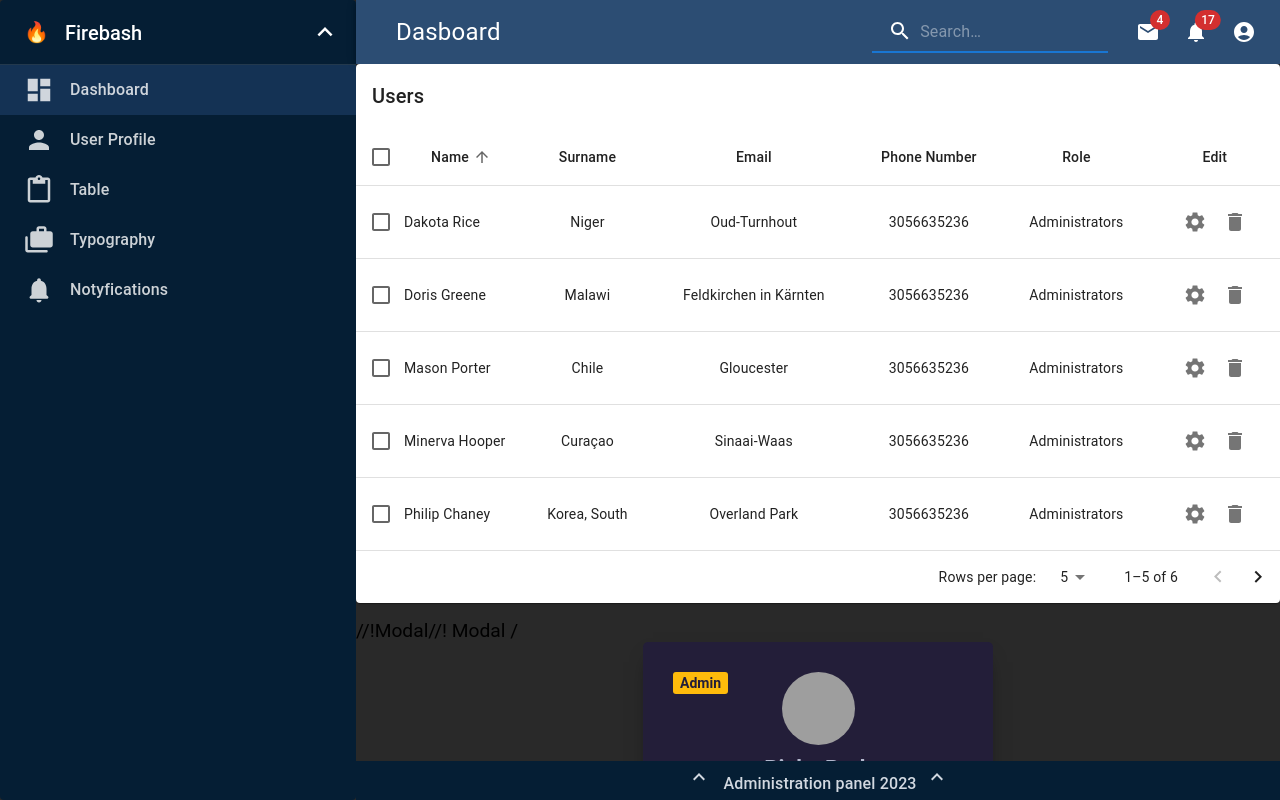
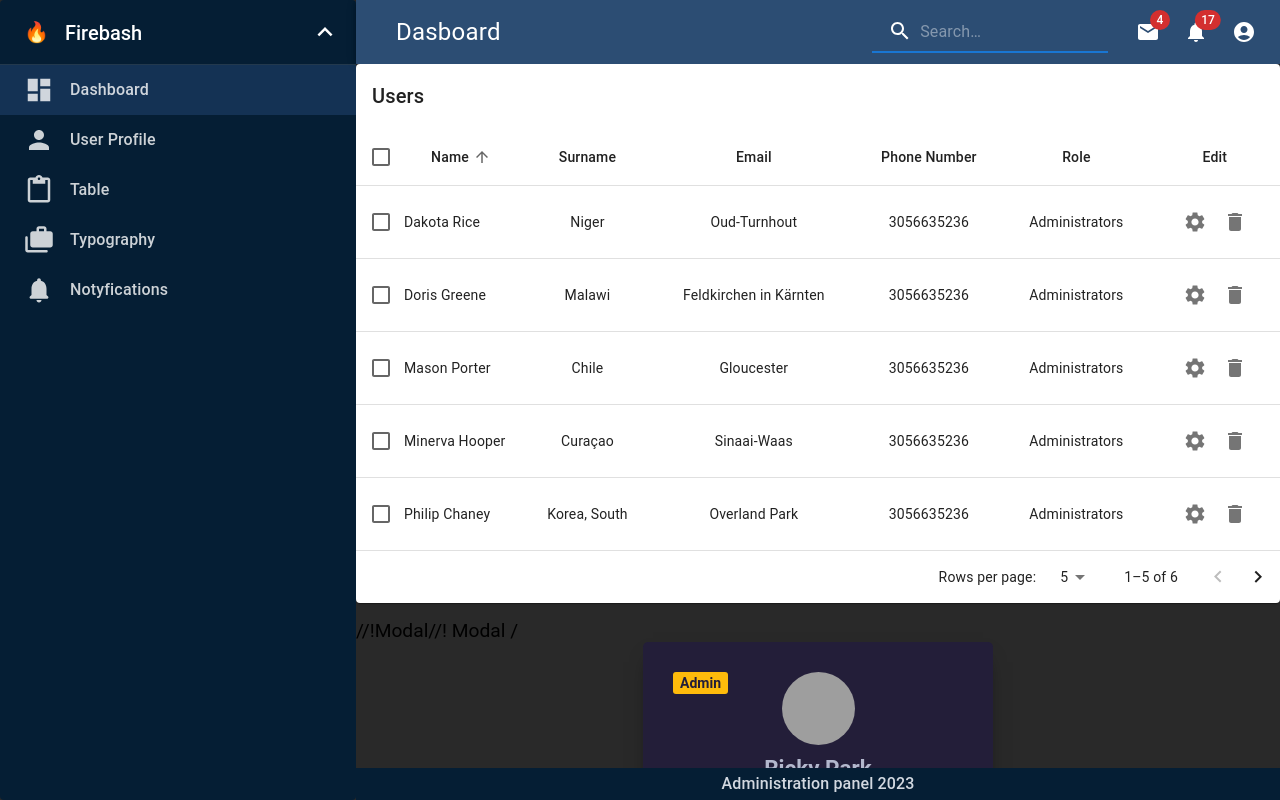
Before and after one commit to Robert-gut/admin-panel, a React (Vite) app: page /admin in a window 1280 px wide. Built offline with nearby package versions, Linux system fonts and the light colour scheme; grey boxes are pictures that could not be loaded.

Commit message:
Simplify footer

```diff
--- a/src/components/Footer/Footer.tsx
+++ b/src/components/Footer/Footer.tsx
@@ -1,18 +1,10 @@
 import './Footer.css'
-import ExpandLessIcon from '@mui/icons-material/ExpandLess';
 
 export default function Footer() {
     const year = new Date().getFullYear();
-    const scrollToTop = () => {
-        window.scrollTo(0, 0);
-    };
     return (
         <footer id="main-footer" className='main-footer'>
-            <ExpandLessIcon {...{title: "Scroll to top"}} className='clickable' onClick={scrollToTop}/>
-            &nbsp;&nbsp;
                 Administration panel {year == 2023 ? year : 2023 + ' - ' + year}
-            &nbsp;&nbsp;
-            <ExpandLessIcon {...{title: "Scroll to top"}} className='clickable' onClick={scrollToTop}/>
         </footer>
     );
 };
```
